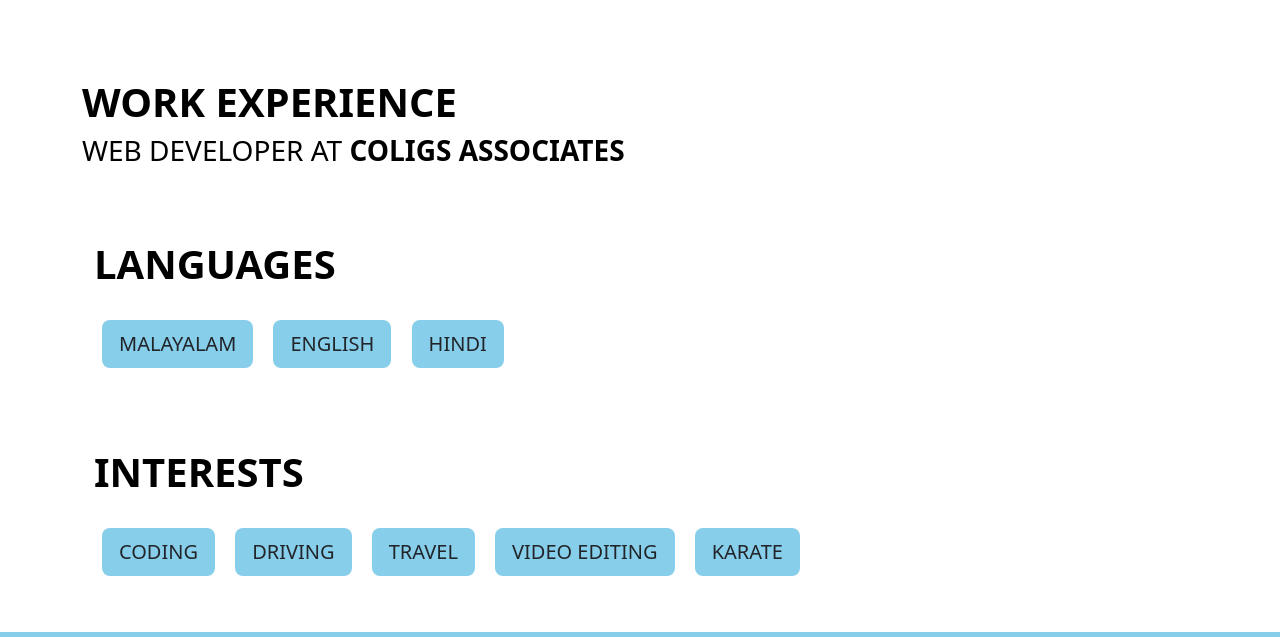
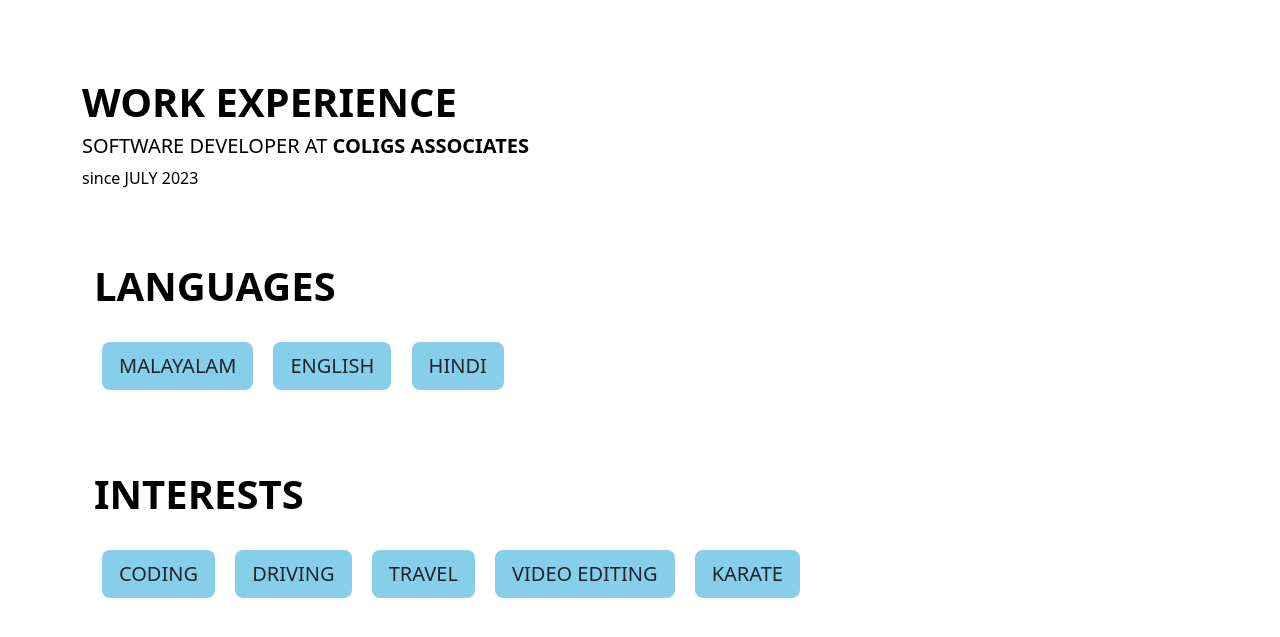
Before and after one commit to akshay-joseph-justin/personal, a plain HTML site: page index.html in a window 1280 px wide. Shown: the part 2140-2777 px from the top of the page. Drawn offline with nearby package versions, Linux system fonts and the light colour scheme.

Commit message:
Update index.html

```diff
--- a/index.html
+++ b/index.html
@@ -132,7 +132,9 @@
       <br>
 
         <h1 class="fw-bold mt-5">WORK EXPERIENCE</h1>
-        <h3>WEB DEVELOPER AT <span class="fw-bold">COLIGS ASSOCIATES</span></h3>
+        <h5>SOFTWARE DEVELOPER AT <span class="fw-bold">COLIGS ASSOCIATES</span></h5>
+	    <p> since JULY 2023 </p>
+
 <!--         <br>
         <div class="row">
         <div class="col-lg-6 mt-5">
```
